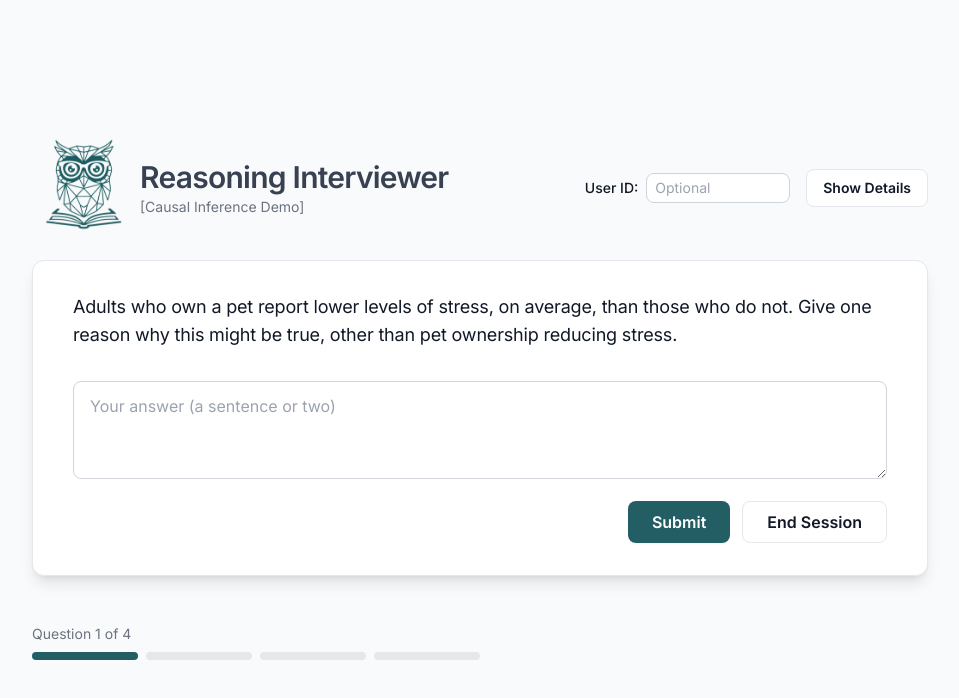
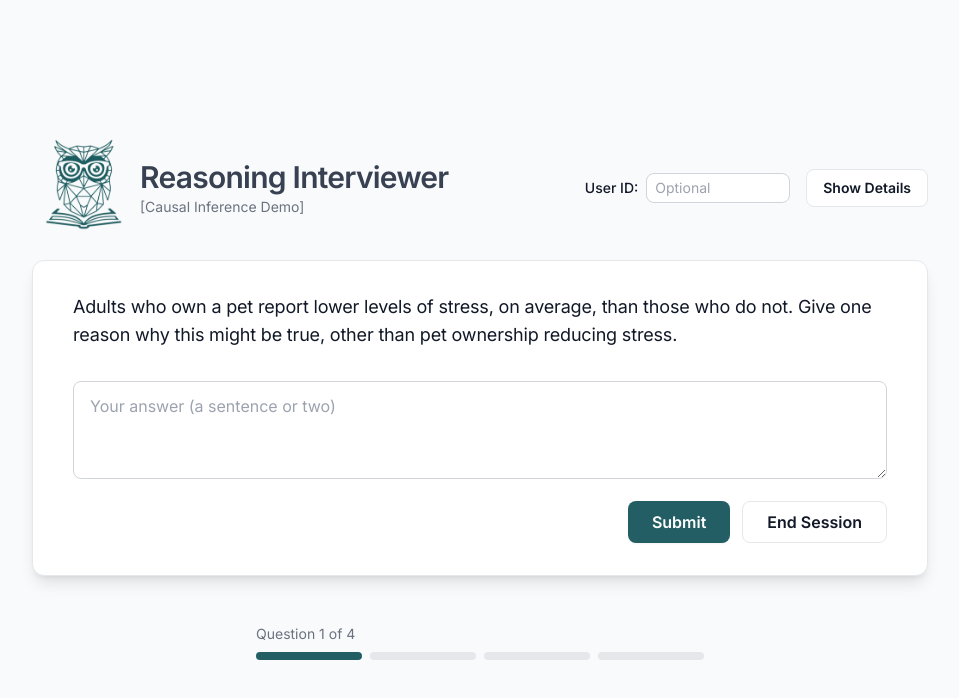
Before and after one commit to reasonbetter/tsdemo, a Next.js app: page / in a window 1280 px wide. Shown: the top 698 px of the page, without its empty margins (160-1119 px from the left). Built offline with nearby package versions, Linux system fonts and the light colour scheme.

Commit message:
center bar

```diff
--- a/pages/index.tsx
+++ b/pages/index.tsx
@@ -196,7 +196,7 @@ export default function Home() {
                 </section>
 
                 {selectedItem && progressTotal > 0 && (
-                  <div className="mt-2 mb-8 w-full sm:w-1/2">
+                  <div className="mt-2 mb-8 w-full sm:w-1/2 sm:mx-auto">
                     <SessionProgress current={progressCurrent} total={progressTotal} />
                   </div>
                 )}
```
